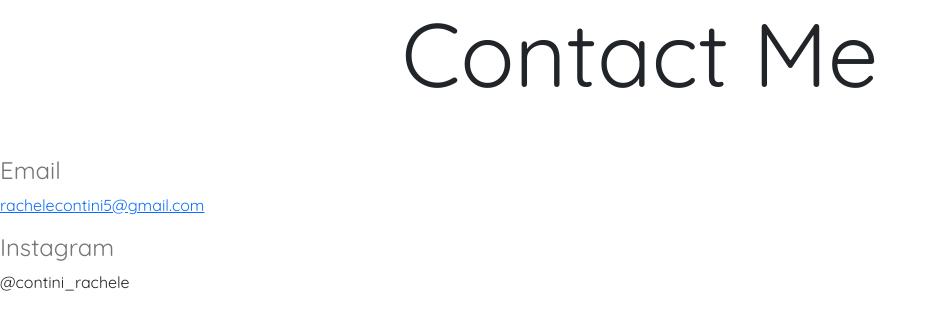
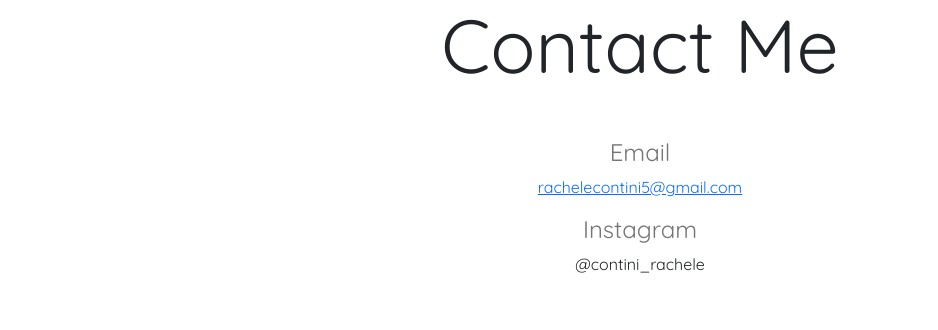
Before and after one commit to rcontini/Portfolio-Project, a plain HTML site: page contact.html in a window 1280 px wide. Shown: the whole page, without its empty margins (0-938 px from the left). Drawn offline with nearby package versions, Linux system fonts and the light colour scheme.

Commit message:
css of contact page

```diff
--- a/contact.html
+++ b/contact.html
@@ -29,13 +29,13 @@
     <link rel="stylesheet" href="style.css" />
   </head>
   <body>
-    <h1 class="text-center mb-5">Contact Me</h1>
-    <h3>Email</h3>
-    <p>
+    <h1 class="text-center mb-5 contact-header">Contact Me</h1>
+    <h3 class="text-center">Email</h3>
+    <p class="text-center">
       <a href="mailto:rachelecontini5@gmail.com">rachelecontini5@gmail.com</a>
     </p>
-    <h3>Instagram</h3>
-    <p>
+    <h3 class="text-center">Instagram</h3>
+    <p class="text-center">
       <a href="https://www.instagram.com/contini_rachele/" target="_blank"></a
       >@contini_rachele
     </p>
--- a/style.css
+++ b/style.css
@@ -63,6 +63,9 @@ h3 {
   line-height: 1.5;
   color: black;
 }
+.contact-header {
+  font-size: 75px;
+}
 @media (max-width: 596px) {
   .hero {
     padding: 50px 10px;
```
